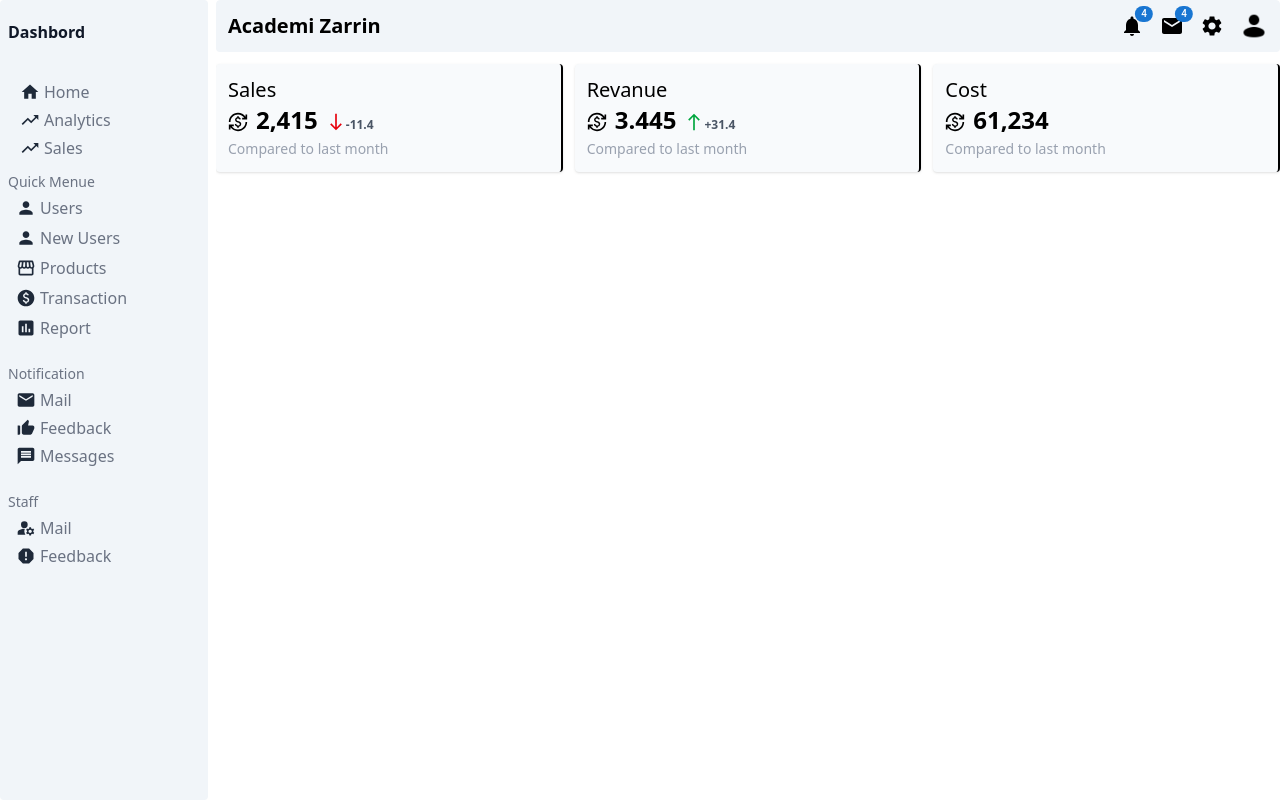
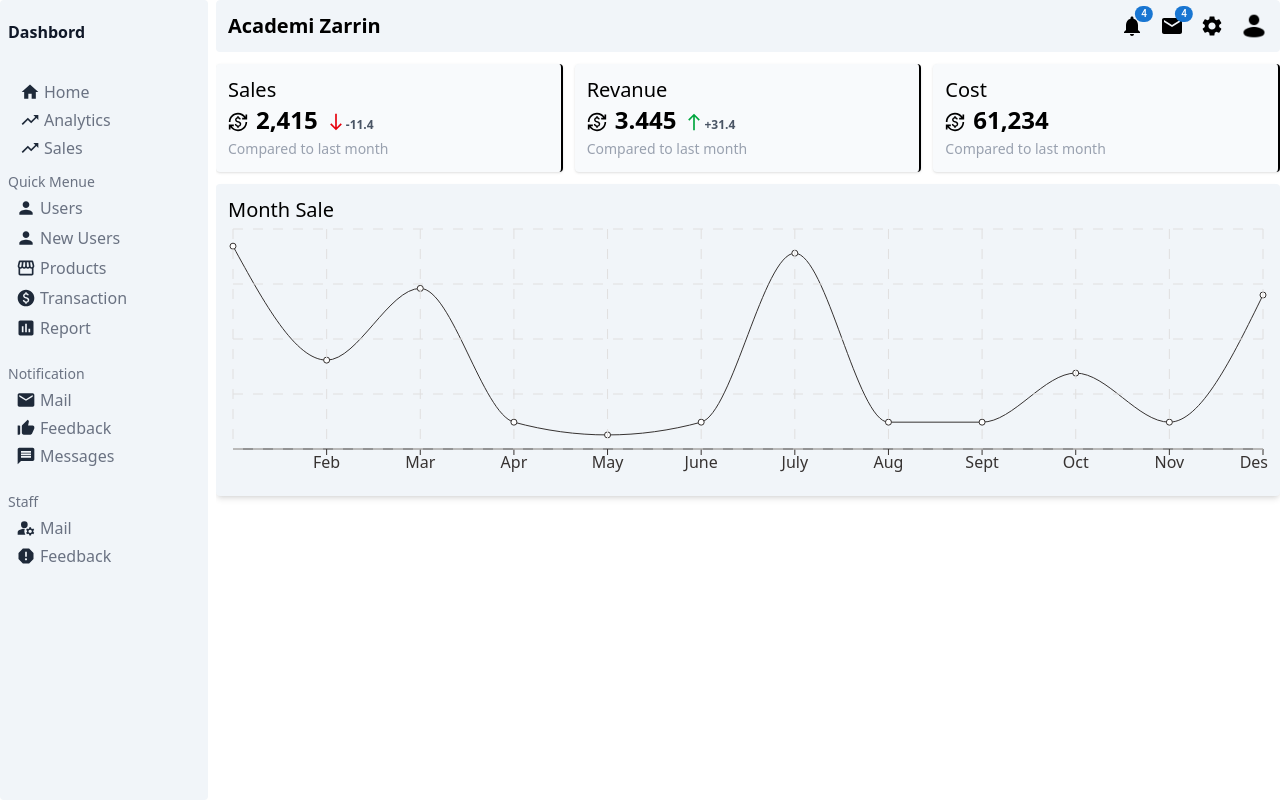
Before and after one commit to zarrin-ebrahimi/cms-react, a React (Vite) app: page / in a window 1280 px wide. Built offline with nearby package versions, Linux system fonts and the light colour scheme.

Commit message:
Added Rechart Feature

```diff
--- a/package.json
+++ b/package.json
@@ -18,6 +18,8 @@
     "react": "^19.0.0",
     "react-dom": "^19.0.0",
     "react-router-dom": "^7.3.0",
+    "rechart": "^0.0.1",
+    "recharts": "^2.15.1",
     "tailwindcss": "^4.0.12"
   },
   "devDependencies": {
--- /dev/null
+++ b/src/components/rechart/chart.jsx
@@ -0,0 +1,26 @@
+import React from 'react'
+// import {
+//       ResponsiveContainer ,
+//       LineChart,
+//       Line,
+//       XAxis,
+//       CartesianGrid,
+//       Tooltip
+// } from 'recharts'
+import { LineChart, Line, XAxis, CartesianGrid, Tooltip, ResponsiveContainer } from 'recharts';
+
+export default function Chart({title, data,dataKey,grid}){
+    return(
+      <div className='shadow-md bg-slate-100 rounded-sm p-3 '>
+         <h3 className=' text-xl'>{title}</h3>
+         <ResponsiveContainer width='100%' aspect={4}>
+            <LineChart data={data}>
+                <XAxis dataKey='name' stroke='#363231'/>
+                <Line dataKey={dataKey} stroke='#363231' type='monotone'/>
+                <Tooltip></Tooltip>
+                {grid && <CartesianGrid  stroke='#e0dfdf' strokeDasharray='10'/>}
+            </LineChart>
+         </ResponsiveContainer>
+      </div>
+    )
+}
--- /dev/null
+++ b/src/components/rechart/datas.jsx
@@ -0,0 +1,16 @@
+let xAxisData = [
+    {'name': 'Jan', 'Sale' : 922.000},
+    {'name': 'Feb', 'Sale' : 404.000},
+    {'name': 'Mar', 'Sale' : 730.000},
+    {'name': 'Apr', 'Sale' : 122.000},
+    {'name': 'May', 'Sale' : 64.000},
+    {'name': 'June', 'Sale' : 122.000},
+    {'name': 'July', 'Sale' : 890.000},
+    {'name': 'Aug', 'Sale' : 122.000},
+    {'name': 'Sept', 'Sale' : 122.000},
+    {'name': 'Oct', 'Sale' : 345.000},
+    {'name': 'Nov', 'Sale' : 122.000},
+    {'name': 'Des', 'Sale' : 700.000},
+]
+
+export {xAxisData}
--- a/src/pages/Home.jsx
+++ b/src/pages/Home.jsx
@@ -1,11 +1,12 @@
 import React from 'react'
+import Chart from '../components/rechart/chart'
+import { xAxisData } from '../components/rechart/datas'
 import * as Icon from '@mui/icons-material'
-// import Icon from '@mui/icons-material/CurrencyExchange';
 import BoxFeatures from '../components/BoxFeatures'
 export default function Home() {
   return (
     <div>
-      <div className=' grid grid-cols-3 gap-x-3'>
+      <div className=' grid xl:grid-cols-3 gap-x-3 md:grid-cols-2  grid-cols-1'>
       <BoxFeatures>
         <h2 className='text-xl'>Sales</h2>
         <h2 className='text-2xl font-bold'>
@@ -32,6 +33,7 @@ export default function Home() {
         </h2>
       </BoxFeatures>
       </div>
+      <Chart grid  title='Month Sale' data={xAxisData} dataKey="Sale" ></Chart>
     </div>
   )
 }
```
Also changed, not shown: 1 other file (tests, documents, lock files or other folders).
